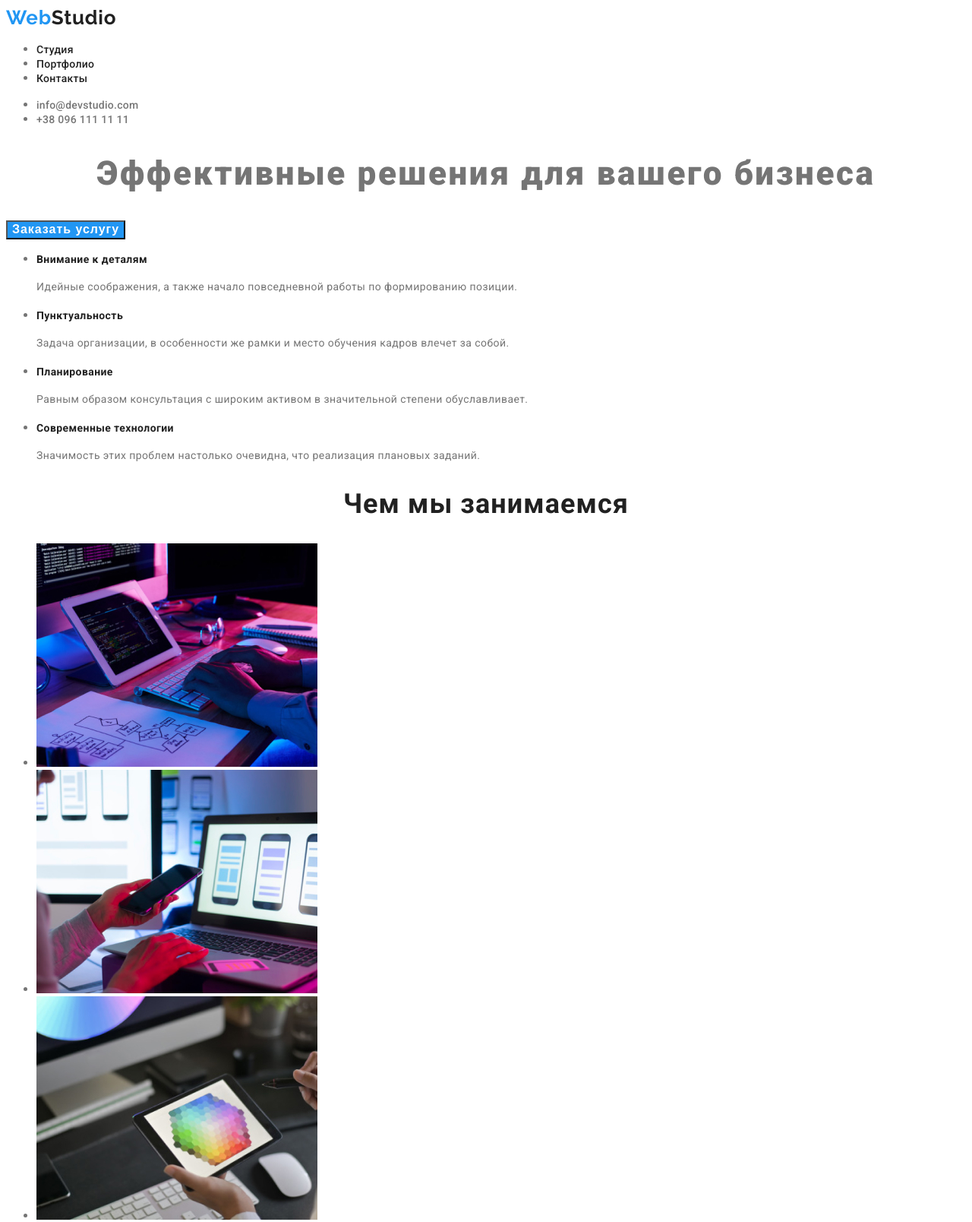
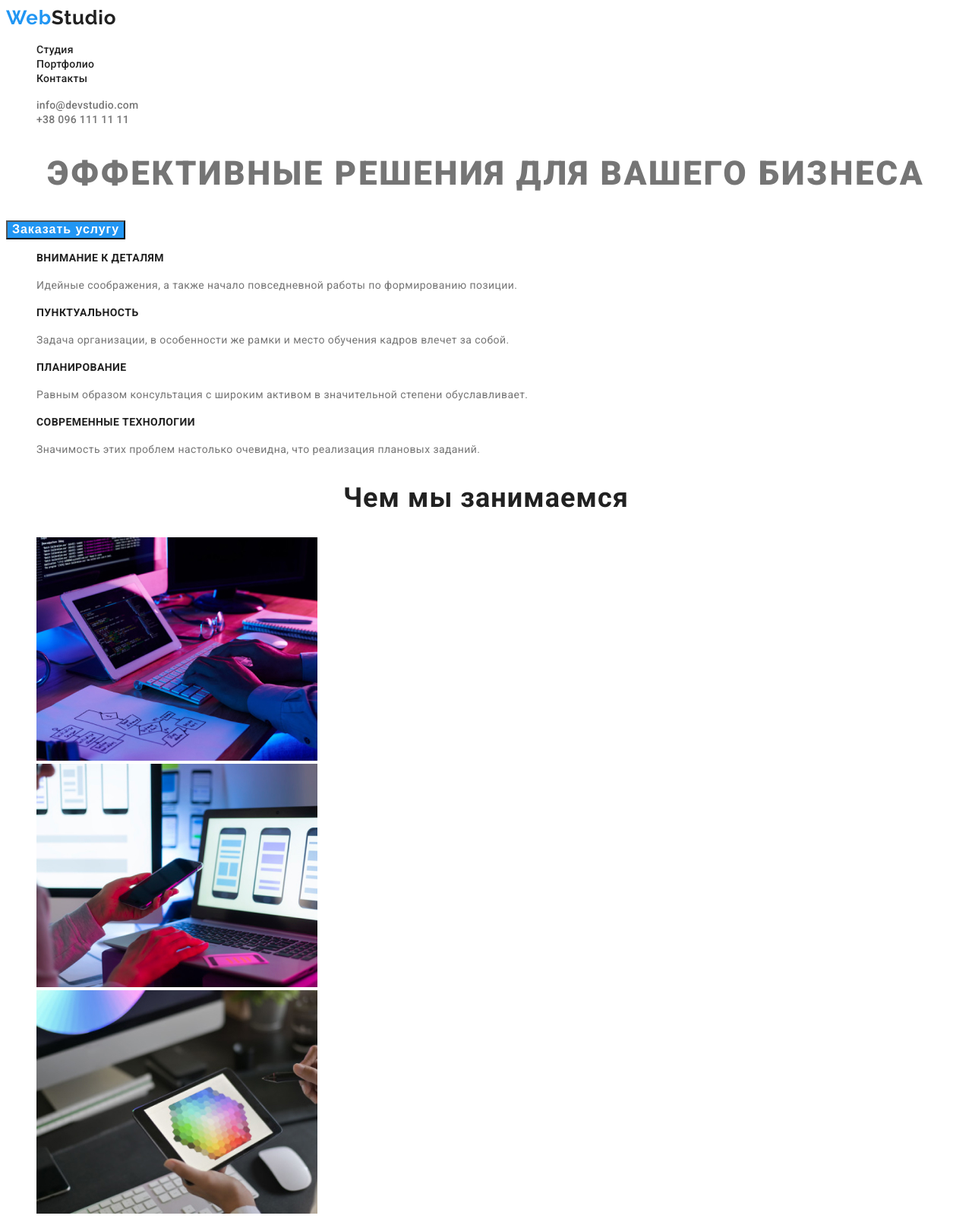
Before and after one commit to Maksim8811/goit-markup-hw-02, a plain HTML site: page index.html in a window 1280 px wide. Shown: the top 1608 px of the page at 76% size. Drawn offline with Linux system fonts and the light colour scheme.

Commit message:
Исправление ошибок дз2

```diff
--- a/css/styles.css
+++ b/css/styles.css
@@ -23,6 +23,14 @@ body {
   letter-spacing: 0.03em;
   text-decoration: none;
   color: var(--accent-color);
+}
+
+.navigation-list {
+  list-style-type: none;
+}
+
+.contacts-list {
+  list-style-type: none;
 }
 
 .logo-name {
@@ -83,6 +91,7 @@ body {
   font-size: 44px;
   line-height: 1.163;
   text-align: center;
+  text-transform: uppercase;
   letter-spacing: 0.06em;
   /*color: #ffffff;*/
 }
@@ -104,11 +113,16 @@ body {
 
 /*========FEATURES========*/
 
+.features-list {
+  list-style-type: none;
+}
+
 .features-title {
   font-weight: 700;
   font-size: 14px;
   line-height: 1.142;
   letter-spacing: 0.03em;
+  text-transform: uppercase;
   color: var(--title-color);
 }
 
@@ -133,6 +147,10 @@ body {
   color: var(--title-color);
 }
 
+.occupation-list {
+  list-style-type: none;
+}
+
 /*========END OCCUPATION========*/
 
 /*========TEAM========*/
@@ -144,6 +162,10 @@ body {
   text-align: center;
   letter-spacing: 0.03em;
   color: var(--title-color);
+}
+
+.team-list {
+  list-style-type: none;
 }
 
 .team-list-name {
@@ -165,6 +187,10 @@ body {
 /*========END TEAM========*/
 
 /*========FOOTER========*/
+
+.address-list {
+  list-style-type: none;
+}
 
 .address-link-map {
   font-weight: 400;
@@ -216,6 +242,9 @@ body {
 
 /*========BUTTONS========*/
 
+.buttons-list {
+  list-style-type: none;
+}
 .button-second-page {
   font-family: var(--text-font);
   font-weight: 500;
@@ -232,10 +261,6 @@ body {
   background: var(--accent-color);
   cursor: pointer;
 }
-
-/*========END BUTTONS========*/
-
-/*========PORTFOLIO========*/
 
 .link-img:hover,
 .link-img:focus {
@@ -266,6 +291,6 @@ body {
   text-decoration: none;
 }
 
-/*========END PORTFOLIO========*/
+/*========END BUTTONS========*/
 
 /*===END SECOND LATTER===*/
--- a/index.html
+++ b/index.html
@@ -31,7 +31,7 @@
             </ul>
         </nav>
 
-        <ul>
+        <ul class="contacts-list">
 
             <li>
                 <a class="mail-link" href="mailto:info@devstudio.com">info@devstudio.com</a>
```
Also changed, not shown: portfolio.html (+2 -5 lines).
